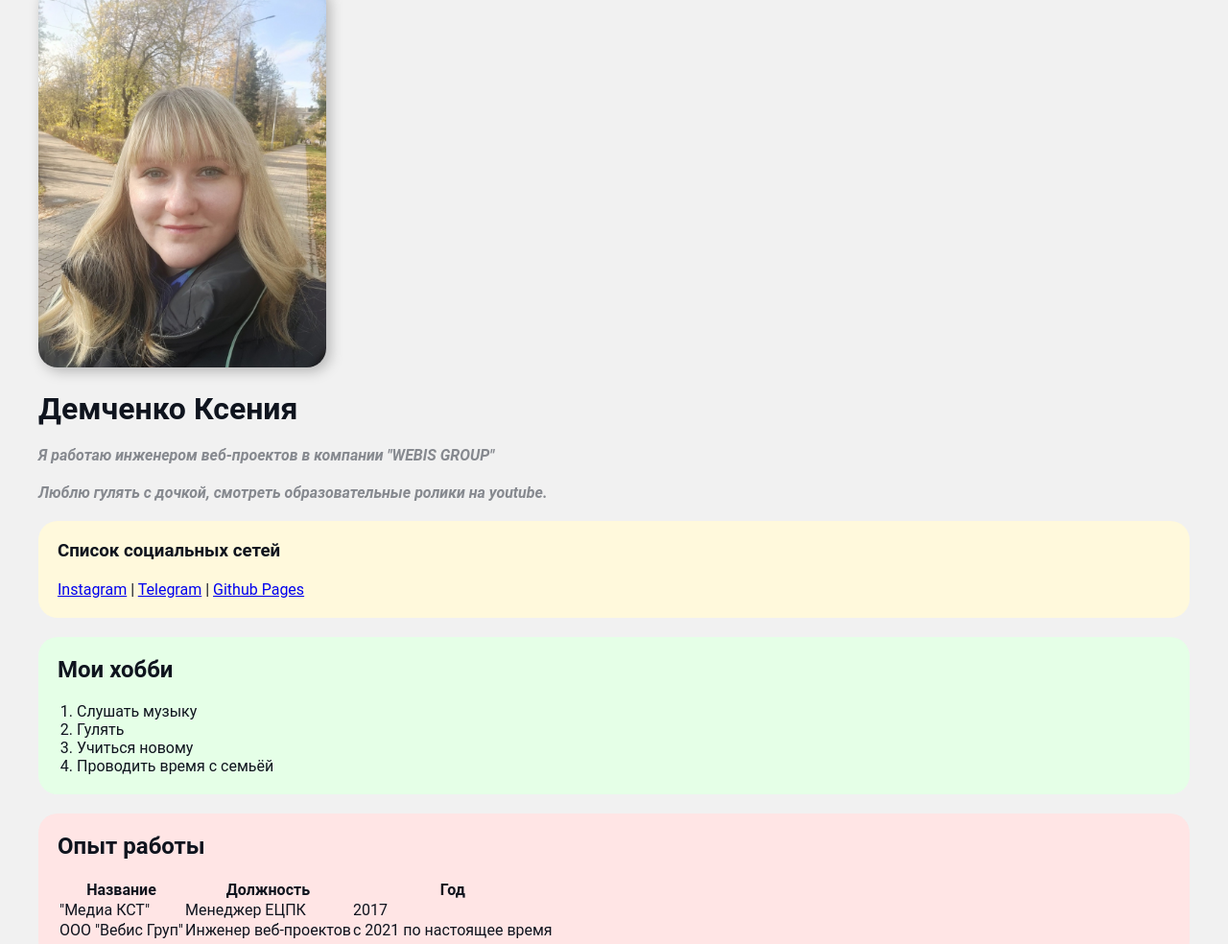
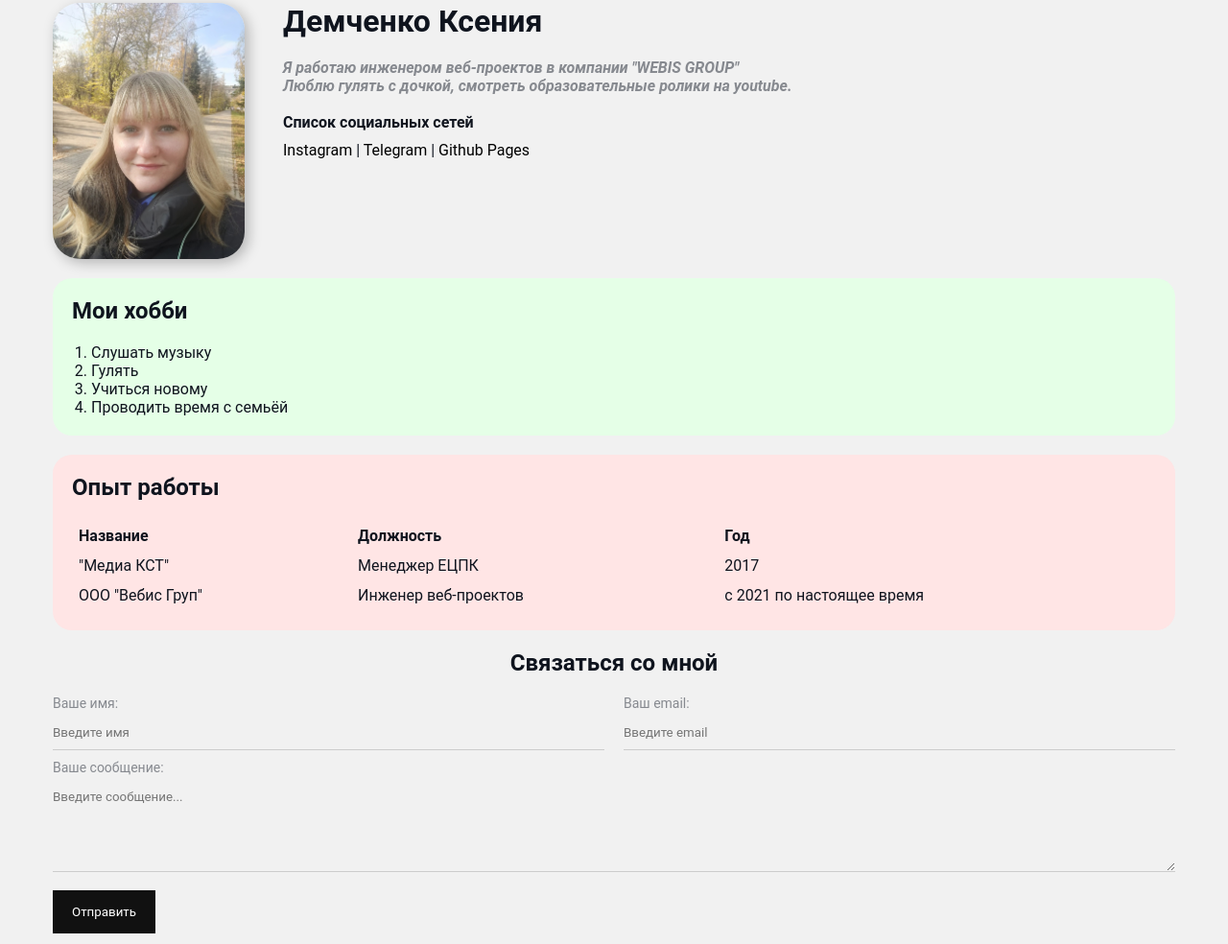
Before and after one commit to Kserofiya/resume, a plain HTML site: page index.html in a window 1280 px wide. Shown: the part 17-1001 px from the top of the page at 96% size. Drawn offline with Linux system fonts and the light colour scheme.

Commit message:
Add styles

```diff
--- a/index.html
+++ b/index.html
@@ -10,19 +10,22 @@
 </head>
 <body>
     <div class="container">
-        <img class="avatar" src="logo.jpg" width="300" alt="Ксения Демченко">
+        <div class="info">
+            <img class="avatar" src="logo.jpg" alt="Ксения Демченко">
+            <div class="info-text">
                 <h1>Демченко Ксения</h1>
-        <div class="info-text">
+
                 <p>Я работаю инженером веб-проектов в компании "WEBIS GROUP"</p>
                 <p>Люблю гулять с дочкой, смотреть образовательные ролики на youtube.</p>
-        </div>
-        <div class="card bg-yellow">
-            <h3>Список социальных сетей</h3>
+                <br>
+                <h4>Список социальных сетей</h4>
+
                 <a href="https://www.instagram.com/ksushademchenko/">Instagram</a>
                 |
                 <a href="https://t.me/Kserofiya">Telegram</a>
                 |
                 <a href="https://github.com/Kserofiya">Github Pages</a>
+            </div>
         </div>
         <div class="card bg-green">
             <h2>Мои хобби</h2>
@@ -57,22 +60,24 @@
                 </tbody>
             </table>
         </div>
+
+        <form action="/" class="form">
             <h2>Связаться со мной</h2>
-        <form action="/">
-            <div>
+            <div class="form-row">
+                <div class="form-group">
                     <label for="name">Ваше имя:</label>
                     <input type="text" name="name" id="name" placeholder="Введите имя">
                 </div>
-            <div>
+                <div class="form-group">
                     <label for="email">Ваш email:</label>
                     <input type="text" name="email" id="email" placeholder="Введите email">
                 </div>
-            <div>
+            </div>
+            <div class="form-group">
                 <label for="message">Ваше сообщение:</label>
-                <br>
-                <textarea name="message" id="message" cols="30" rows="10" placeholder="Введите сообщение..."></textarea>
+                <textarea name="message" id="message" cols="30" rows="5" placeholder="Введите сообщение..."></textarea>
             </div>
-            <button type="submit">Отправить</button>
+            <button class="btn" type="submit">Отправить</button>
         </form>
     </div>
 </body>
--- a/style.css
+++ b/style.css
@@ -5,11 +5,30 @@
 }
 
 body {
+    padding-top: 20px;
+    padding-bottom: 20px;
     font-family: 'Roboto', sans-serif;
     font-size: 16px;
     font-weight: normal;
     background: #f1f1f1;
     color: #0f141e
+}
+
+a {
+    color: #000;
+    text-decoration: none;
+}
+
+a:hover {
+    text-decoration: underline;
+}
+
+a:active {
+    color: blue;
+}
+
+a:visited {
+    color: grey;
 }
 
 h1, h2, h3, p {
@@ -23,18 +42,34 @@ ol {
 .container {
     max-width: 1200px;
     margin: 0 auto;
+    padding-left: 15px;
+    padding-right: 15px;
 }
 
 .avatar {
+    width: 200px;
+    border-radius: 28px;
+    box-shadow: 4px 4px 14px rgba(0, 0, 0, 0.25);
+}
+
+.info {
     margin-bottom: 20px;
-    border-radius: 20px;
-    box-shadow: 4px 4px 14px rgba(0, 0, 0, 0.25);
+    display: flex;
+}
+
+.info-text {
+    margin-left: 40px;
 }
 
 .info-text p {
     font-style: italic;
     font-weight: bold;
     color: #86898f;
+    margin: 0;
+}
+
+.info-text h4 {
+    margin-bottom: 10px;
 }
 
 .card {
@@ -54,3 +89,82 @@ ol {
 .bg-green {
     background: #e5ffe7;
 }
+
+.btn {
+    margin-top: 15px;
+    background: #111;
+    padding: 15px 20px;
+    color: white;
+    border: none;
+    font-family: inherit;
+    cursor: pointer;
+}
+
+.btn:hover {
+    opacity: 0.8;
+}
+
+table {
+    width: 100%;
+}
+
+table tr td, table tr th {
+    padding: 5px;
+    text-align-last: left;
+}
+
+.form h2 {
+    text-align: center;
+}
+
+.form-row {
+    margin-bottom: 10px;
+    display: flex;
+}
+
+.form-row .form-group {
+    /* display: inline-block; */
+    margin-right: 20px;
+    width: 50%;
+    /* width: calc(50% - 20px); */
+}
+
+.form-row .form-group:last-child {
+    margin-right: 0;
+}
+
+.form-group label {
+    display: block;
+    font-size: 14px;
+    color: #86898f;
+}
+
+.form-group input,
+.form-group textarea {
+    width: 100%;
+    border: none;
+    background: transparent;
+    border-bottom: 1px solid #ccc;
+    color: #000;
+    padding: 15px 0 10px;
+    outline: none;
+    font-family: inherit;
+}
+
+@media (max-width: 576px) {
+    .info {
+        display: block;
+        text-align: center;
+    }
+    .info-text {
+        margin-left: 0;
+    }
+    .form-row {
+        display: block;
+    }
+    .form-row .form-group {
+        width: 100%;
+        margin-right: 0;
+        margin-bottom: 10px;
+    }
+}
```
Lines whose indentation alone changed are shown as unchanged.
